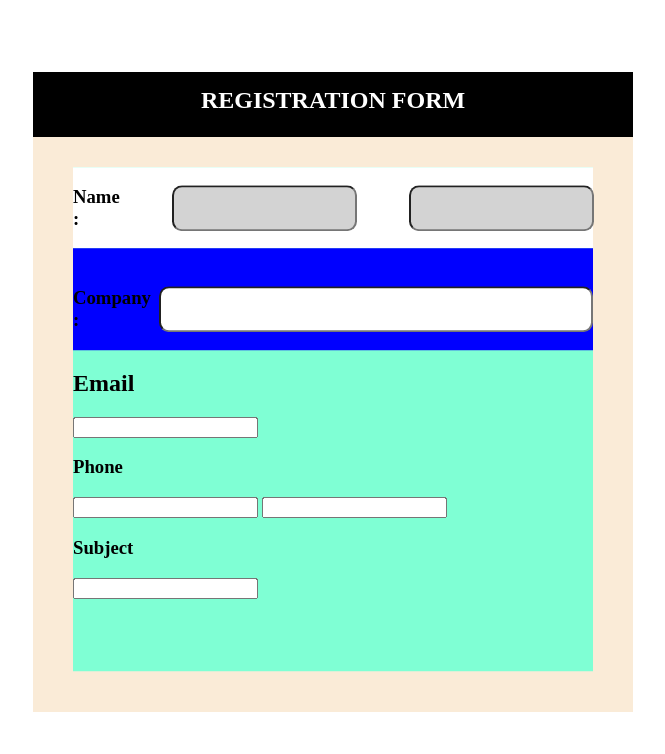
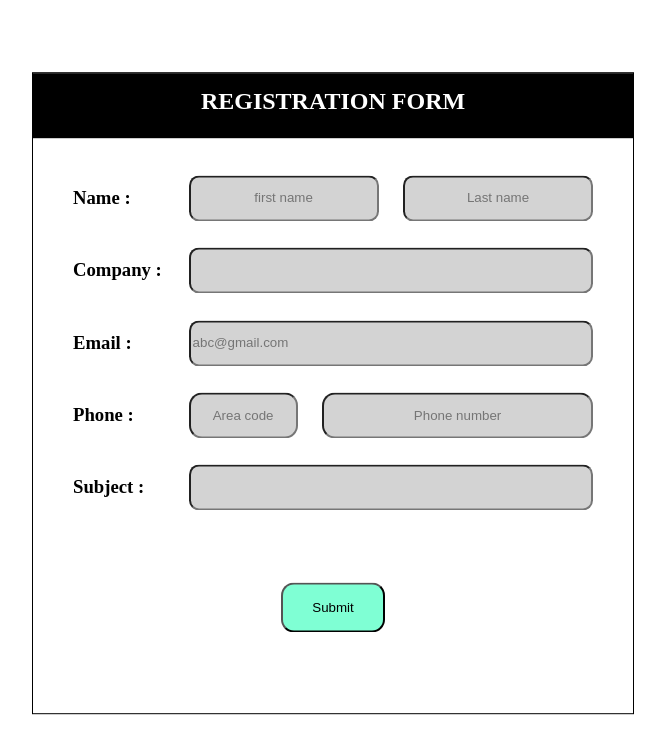
Before and after one commit to Kuncode2/javascript-30-days-challenge, a plain HTML site: page project-2/index.html in a window 1280 px wide. Shown: the whole page, without its empty margins (307-972 px from the left). Drawn offline with Linux system fonts and the light colour scheme.

Commit message:
coloring of button

```diff
--- a/project-2/index.html
+++ b/project-2/index.html
@@ -16,27 +16,43 @@
       <div class="main2">
         <div class="Name">
           <h3 class="name">Name :</h3>
-          <input type="text" class="Name-1" />
-          <input type="text" class="Name-1" />
+          <div class="two-box">
+          <input type="text" placeholder="first name" class="Name-1"/>
+          <input type="text" placeholder="Last name" class="Name-1" />
+          </div>
         </div>
         <div class="Company-wrapper">
-          <h3 class="name1">Company :</h3>
+          <h3 class="name">Company :</h3>
+          <div class="two-box">
           <input type="text" class="Company-1" />
+          </div>
         </div>
         <div class="Email">
-          <h2 class="name2">Email</h2>
-          <input type="text" class="Email" />
+          <h3 class="name">Email :</h3>
+          <div class="two-box">
+          <input type="text" placeholder="abc@gmail.com" class="Email1" />
+          </div>
         </div>
+
         <div class="Phone">
-          <h3 class="name3">Phone</h3>
-          <input type="text" class="Phone-1" />
-          <input type="text" class="Phone-2" />
+          <h3 class="name">Phone :</h3>
+          <div class="two-box">
+          <input type="text" class="Phone-5" placeholder="Area code" />
+          <input type="text" class="Phone-6" placeholder="Phone number"/>
+          </div>
         </div>
         <div class="Subject">
-          <h3 class="name4">Subject</h3>
-          <input type="text" class="Subject">
-          </div>
+          <h3 class="name">Subject :</h3>
+          <div class="two-box">
+          <input type="text" class="Subject-1">
+        </div>
+        </div>
+        <div class="submit">
+          <input type="button" value="Submit" class="lunal" >
+        </div>
       </div>
+
+
     </div>
 
     <script src="./root.js"></script>
--- a/project-2/style.css
+++ b/project-2/style.css
@@ -1,10 +1,10 @@
 .main{
-    background-color: antiquewhite;
     height: 80vh;
     width: 75vh;
     margin: auto;
     position: relative;
     transform: translateY(10%);
+    border: 1px solid black;
 }
 .REGISTRATION-FORM .rf-heading{
     position: relative;
@@ -16,34 +16,110 @@
     margin: auto;
 }
 .main2{
-    background-color: aquamarine;
     height: 63vh;
     width: 65vh;
     margin: auto;
     transform: translateY(6%);
 }
 .Name{
-    background-color: rgb(255, 255, 255);
-    position: relative;
+    background-color:white;
     display: flex;
-    gap: 10%;
+    justify-content: center;
+    padding-bottom: 13px;
 }
 .Name-1{
     height: 40px;
-    margin: auto;
     border-radius: 10px;
-    background-color: lightgrey;
+    width: 45%;
+    background-color: lightgray;
+    text-align: center;
 }
 .Company-wrapper{
-    background-color: blue;
+    background-color: white;
     position: relative;
     display: flex;
-    gap: 1%;
-    padding-top: 20px;
+    padding-bottom: 13px;
 }
 .Company-1{
     height: 40px;
     margin: auto;
-    width: 90%;
+    width: 100%;
     border-radius: 10px;
+    background-color: lightgray;
 }
+.Email{
+    background-color: white;
+    display: flex;
+    padding-bottom: 13px;
+}
+.Email1{
+    height: 40px;
+    margin: auto;
+    width: 100%;
+    border-radius: 10px;
+    background-color: lightgray;
+}
+.Phone{
+    background-color:white;
+    display: flex;
+    justify-content: center;
+    padding-bottom: 13px;
+}
+.Phone-1{
+    height: 40px;
+    border-radius: 10px;
+    width: 45%;
+    background-color: lightgray;
+}
+.Subject{
+    background-color: white;
+    display: flex;
+    padding-bottom: 13px;
+}
+
+.Subject-1{
+    height: 40px;
+    margin: auto;
+    width: 100%;
+    border-radius: 10px;
+    background-color: lightgray;
+}
+.two-box{
+    background-color: white;
+    height: 50%;
+    width: 700%;
+    margin: auto;
+    display: flex;
+    justify-content: space-between;
+}
+.name{
+    background-color:white;
+    width:200%
+}
+.Phone-5{
+    width: 25%;
+    background-color: lightgray;
+    border-radius: 13px;
+    height: 40px;
+    text-align: center;
+}
+.Phone-6{
+    width: 65%;
+    background-color: lightgray;
+    border-radius: 13px;
+    height: 40px;
+    text-align: center;
+}
+.submit{
+    position: relative;
+    padding-top: 10%;
+    display: flex;
+    justify-content: center;
+
+}
+.lunal{
+    width: 20%;
+    height: 50px;
+    border-radius: 13px;
+    background-color:aquamarine;
+}
```
